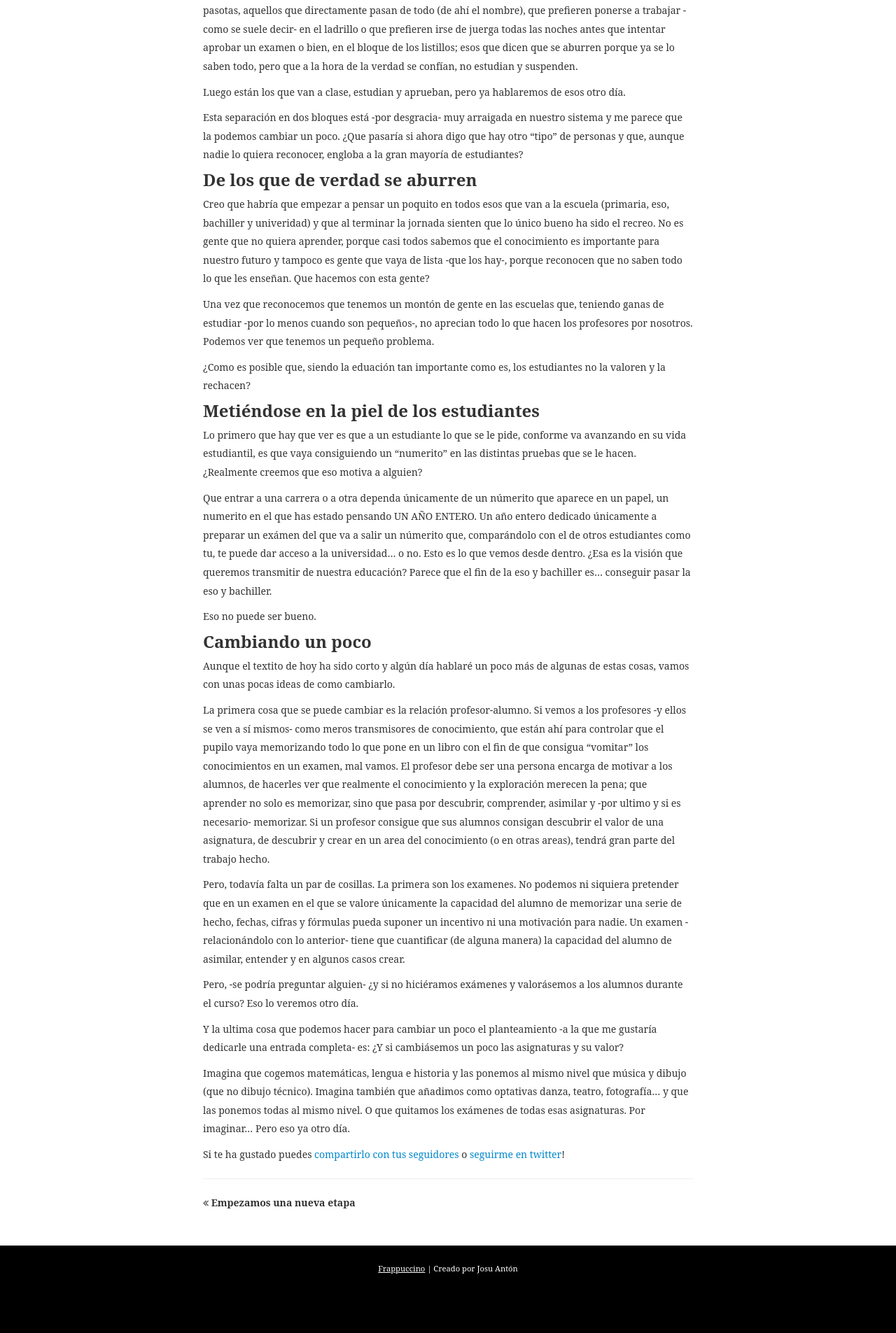
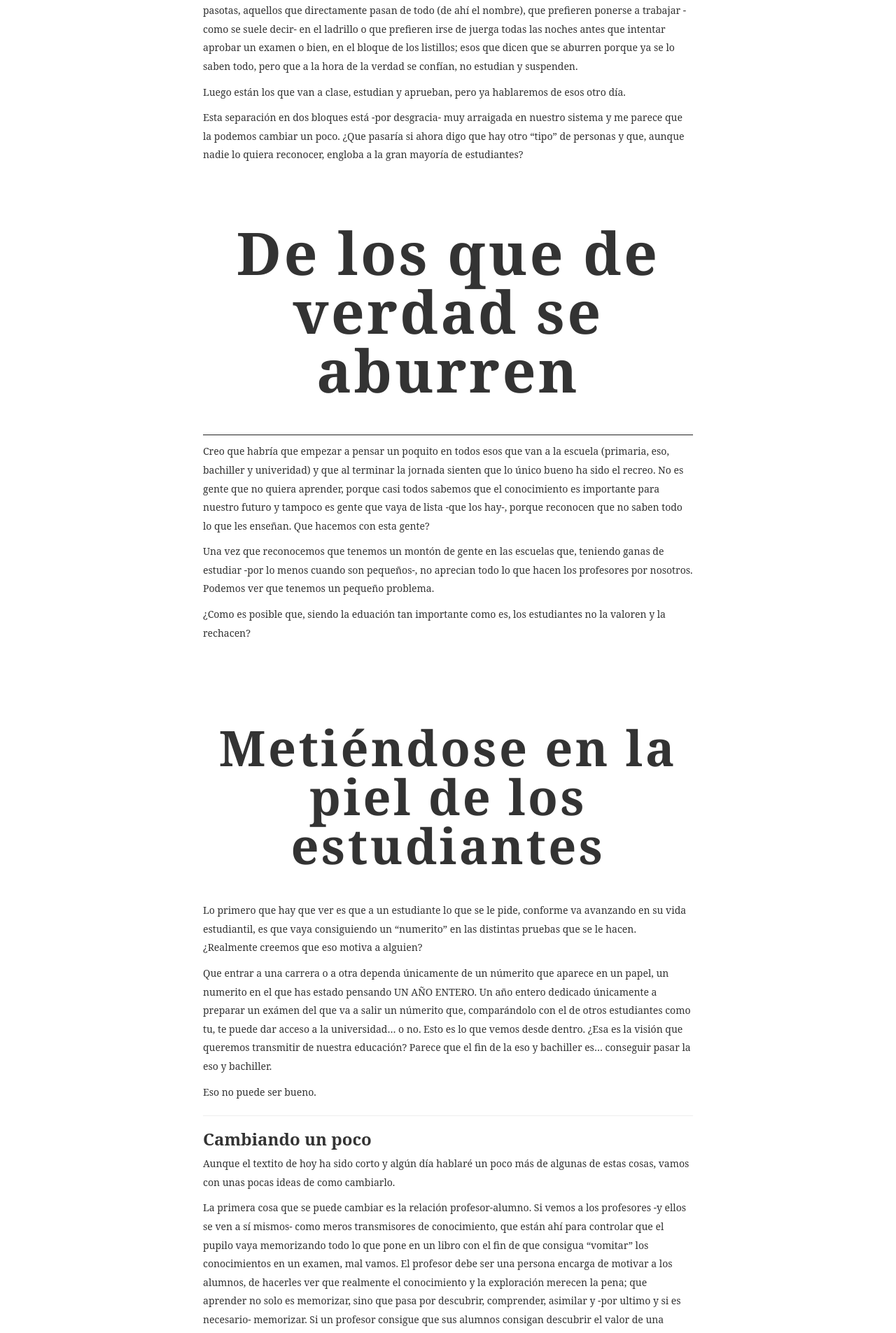
Before and after one commit to josuantonsanz/josuantonsanz.github.io, a Jekyll site: the page built from _posts/2014-12-2-ni-lo-uno.md, in a window 1280 px wide. Shown: the part 421-2326 px from the top of the page at 70% size. Built offline with Jekyll 4.4.1, drawn with Linux system fonts in a browser that asks for light colours; some web fonts are replaced; comment, search, counter and statistics services are not loaded; before the commit the page ends 2266 px from its top, so only the background shows below that.

Commit message:
Arreglando algunas cosillas

```diff
--- a/_posts/2014-12-2-ni-lo-uno.md
+++ b/_posts/2014-12-2-ni-lo-uno.md
@@ -10,7 +10,7 @@ Luego están los que van a clase, estudian y aprueban, pero ya hablaremos de eso
 Esta separación en dos bloques está -por desgracia- muy arraigada en nuestro sistema y me parece que la podemos cambiar un poco. ¿Que pasaría si ahora digo que hay otro "tipo" de personas y que, aunque nadie lo quiera reconocer, engloba a la gran mayoría de estudiantes?
 
 
-### De los que de verdad se aburren
+# De los que de verdad se aburren
 
 Creo que habría que empezar a pensar un poquito en todos esos que van a la escuela (primaria, eso, bachiller y univeridad) y que al terminar la jornada sienten que lo único bueno ha sido el recreo. No es gente que no quiera aprender, porque casi todos sabemos que el conocimiento es importante para nuestro futuro y tampoco es gente que vaya de lista -que los hay-, porque reconocen que no saben todo lo que les enseñan. Que hacemos con esta gente?
 
@@ -19,7 +19,7 @@ Una vez que reconocemos que tenemos un montón de gente en las escuelas que, ten
 ¿Como es posible que, siendo la eduación tan importante como es, los estudiantes no la valoren y la rechacen?
 
 
-### Metiéndose en la piel de los estudiantes
+## Metiéndose en la piel de los estudiantes
 
 Lo primero que hay que ver es que a un estudiante lo que se le pide, conforme va avanzando en su vida estudiantil, es que vaya consiguiendo un "numerito" en las distintas pruebas que se le hacen. ¿Realmente creemos que eso motiva a alguien?
 
@@ -27,6 +27,7 @@ Que entrar a una carrera o a otra dependa únicamente de un númerito que aparec
 
 Eso no puede ser bueno.
 
+- - -
 
 ### Cambiando un poco
 
```
